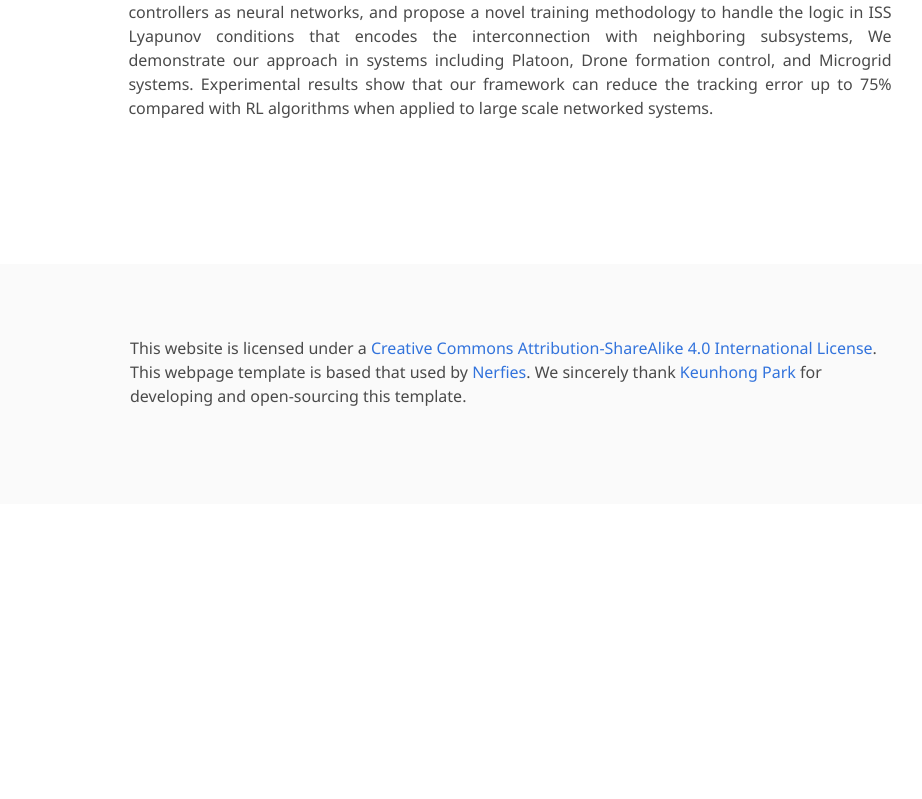
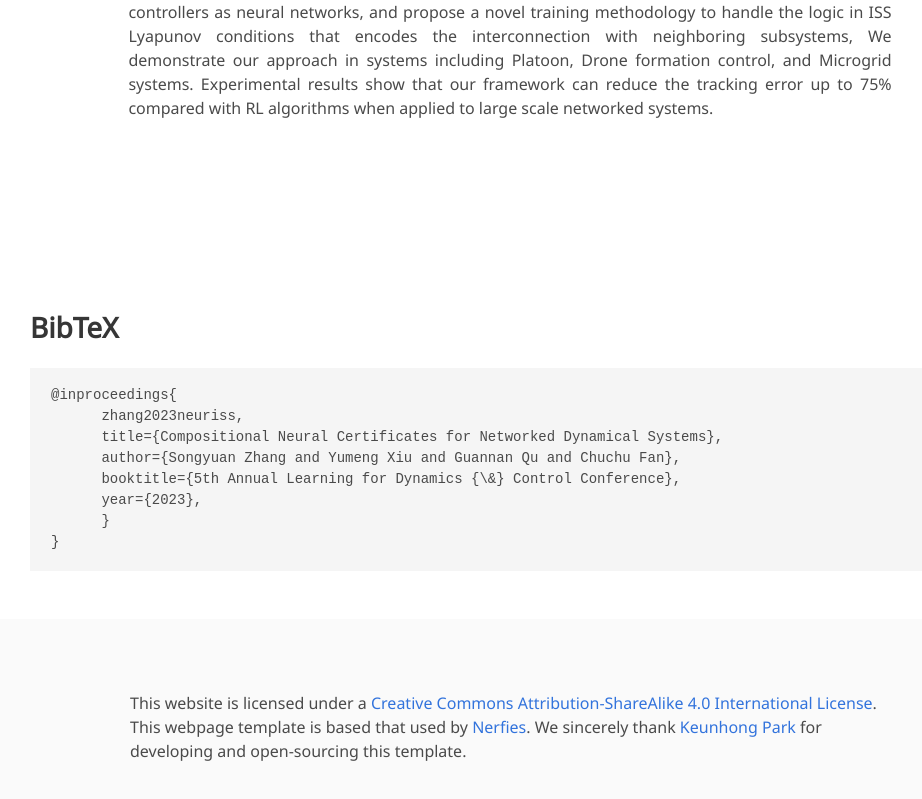
Before and after one commit to MIT-REALM/neuriss-website, a plain HTML site: page index.html in a window 1280 px wide. Shown: the part 769-1568 px from the top of the page, without its empty margins (130-1052 px from the left). Before the commit the page ends 1273 px from the top, so only its background shows below. Drawn offline with nearby package versions, Linux system fonts and the light colour scheme; some icons are missing; a web font is replaced by a local one.

Commit message:
add bibtex

```diff
--- a/index.html
+++ b/index.html
@@ -265,21 +265,19 @@
 </section>
 
 
-<!-- <section class="section" id="BibTeX">
+<section class="section" id="BibTeX">
   <div class="container is-max-desktop content">
     <h2 class="title">BibTeX</h2>
-    <pre><code>@article{TODO,
-author={TODO, TODO and TODO, TODO},
-journal={TODO},
-title={TODO},
-year={TODO},
-volume={TODO},
-number={TODO},
-pages={TODO},
-doi={TODO}}
+    <pre><code>@inproceedings{
+      zhang2023neuriss,
+      title={Compositional Neural Certificates for Networked Dynamical Systems},
+      author={Songyuan Zhang and Yumeng Xiu and Guannan Qu and Chuchu Fan},
+      booktitle={5th Annual Learning for Dynamics {\&} Control Conference},
+      year={2023},
+      }
 }</code></pre>
   </div>
-</section> -->
+</section>
 
 
 <footer class="footer">
```
